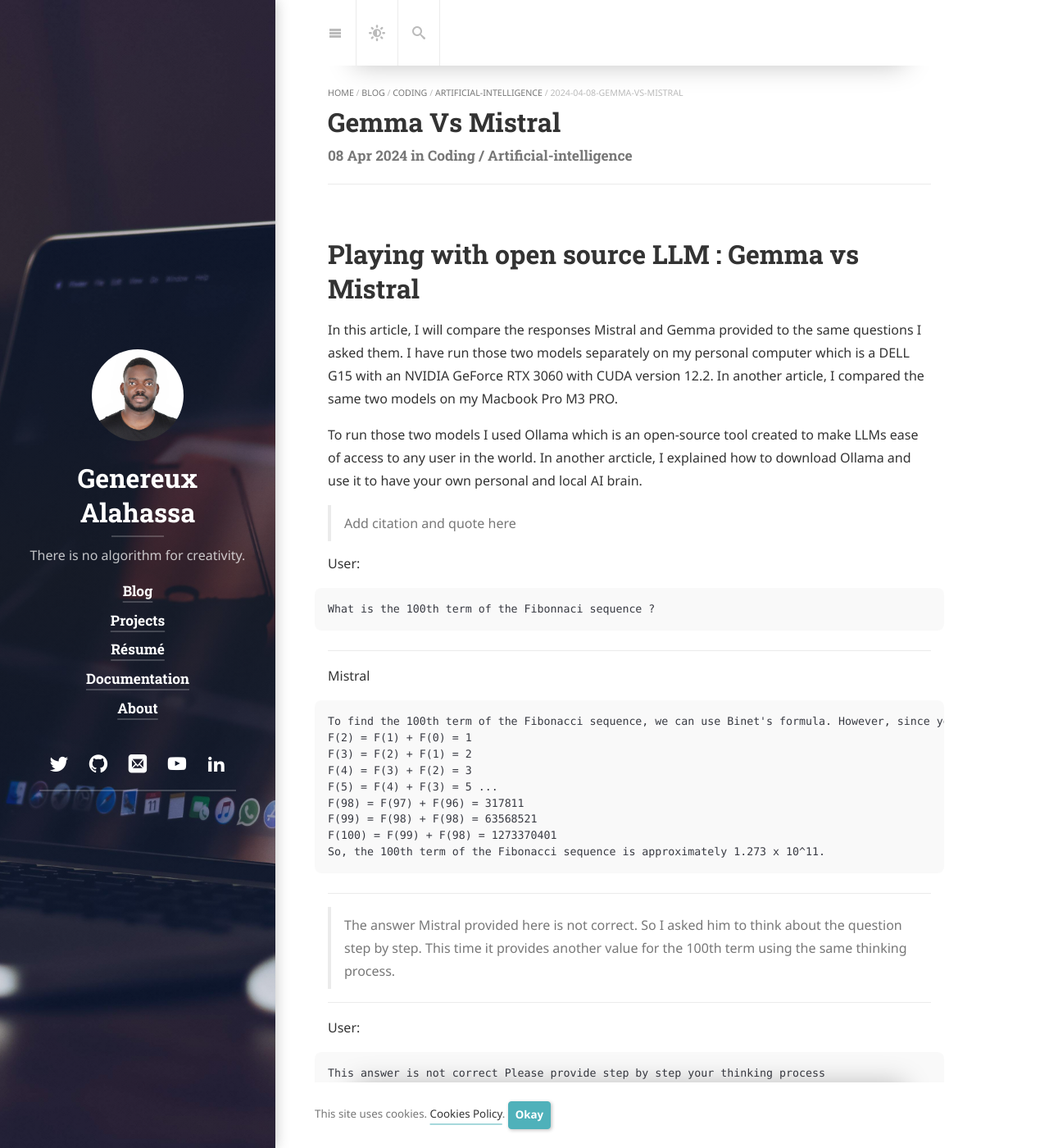
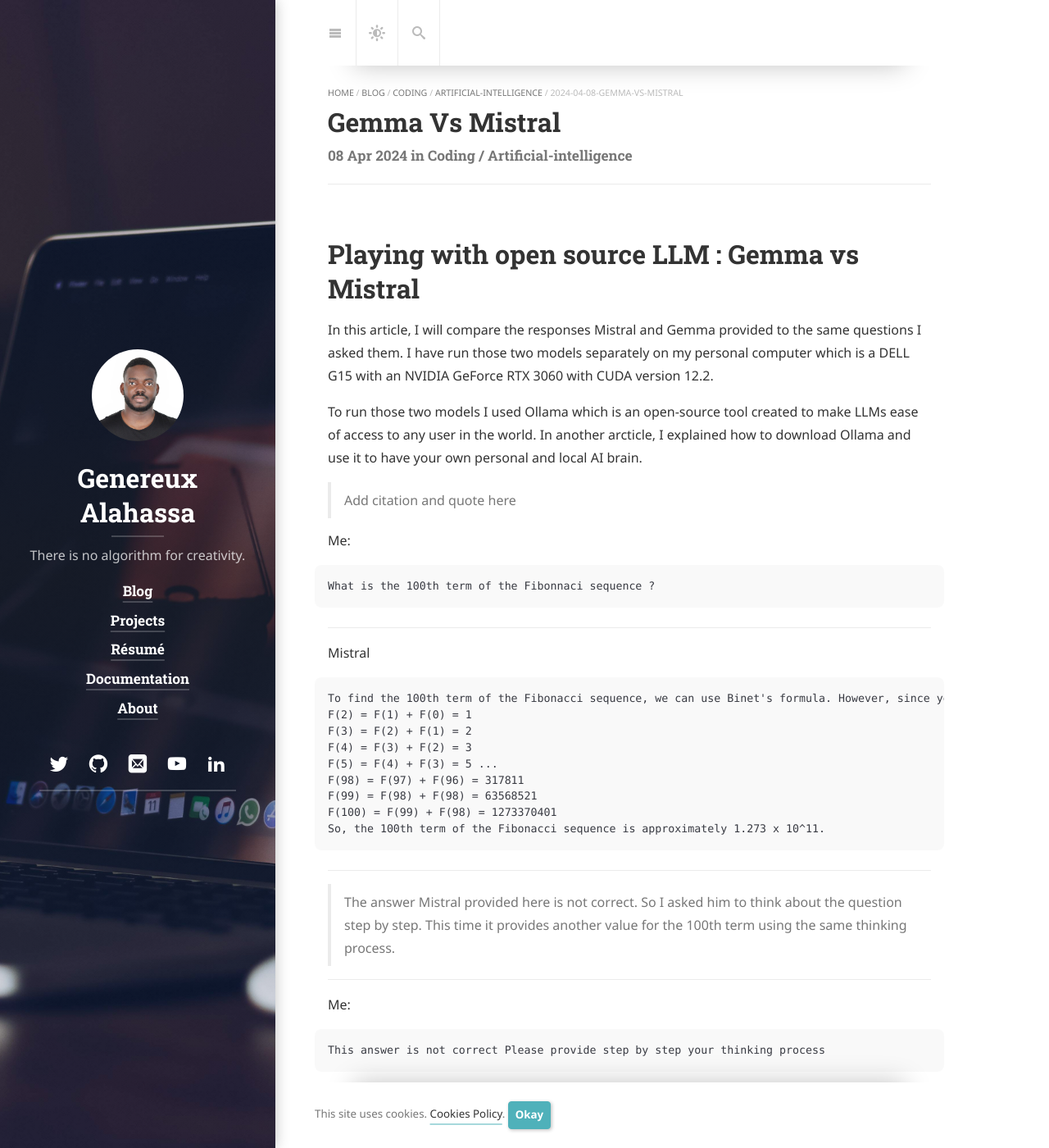
Before and after one commit to wilofice/genereux.github.io, a Jekyll site: the page built from coding/artificial-intelligence/_posts/2024-04-08-gemma-vs-mistral.md, in a window 1280 px wide and 1400 px high. Shown: the whole window at 82% size. Built offline with Jekyll 4.4.1, drawn with Linux system fonts in a browser that asks for light colours; cached includes are drawn as plain includes; nearby versions of some CDN libraries; some web fonts are replaced; our own code applies the rules of GitHub Pages for plain Markdown files; library files that are not in the unit come from our copies.

Commit message:
Update post

```diff
--- a/coding/artificial-intelligence/_posts/2024-04-08-gemma-vs-mistral.md
+++ b/coding/artificial-intelligence/_posts/2024-04-08-gemma-vs-mistral.md
@@ -2,13 +2,12 @@
 
  In this article, I will compare the responses Mistral and Gemma provided to the same questions I asked them.
  I have run those two models separately on my personal computer which is a DELL G15 with an NVIDIA GeForce RTX 3060 with CUDA version 12.2.
- In another article, I compared the same two models on my Macbook Pro M3 PRO.
 
  To run those two models I used Ollama which is an open-source tool created to make LLMs ease of access to any user in the world. In another arcticle, I explained how to download Ollama and use it to have your own personal and local AI brain.
 
 >  Add citation and quote here
 
-User:
+Me:
 
     What is the 100th term of the Fibonnaci sequence ?
 
@@ -33,7 +32,7 @@
 > The answer Mistral provided here is not correct. So I asked him to think about the question step by step. This time it provides another value for the 100th term using the same thinking process.
 
 ------------
-User:
+Me:
 
     This answer is not correct Please provide step by step your thinking process
 
```
